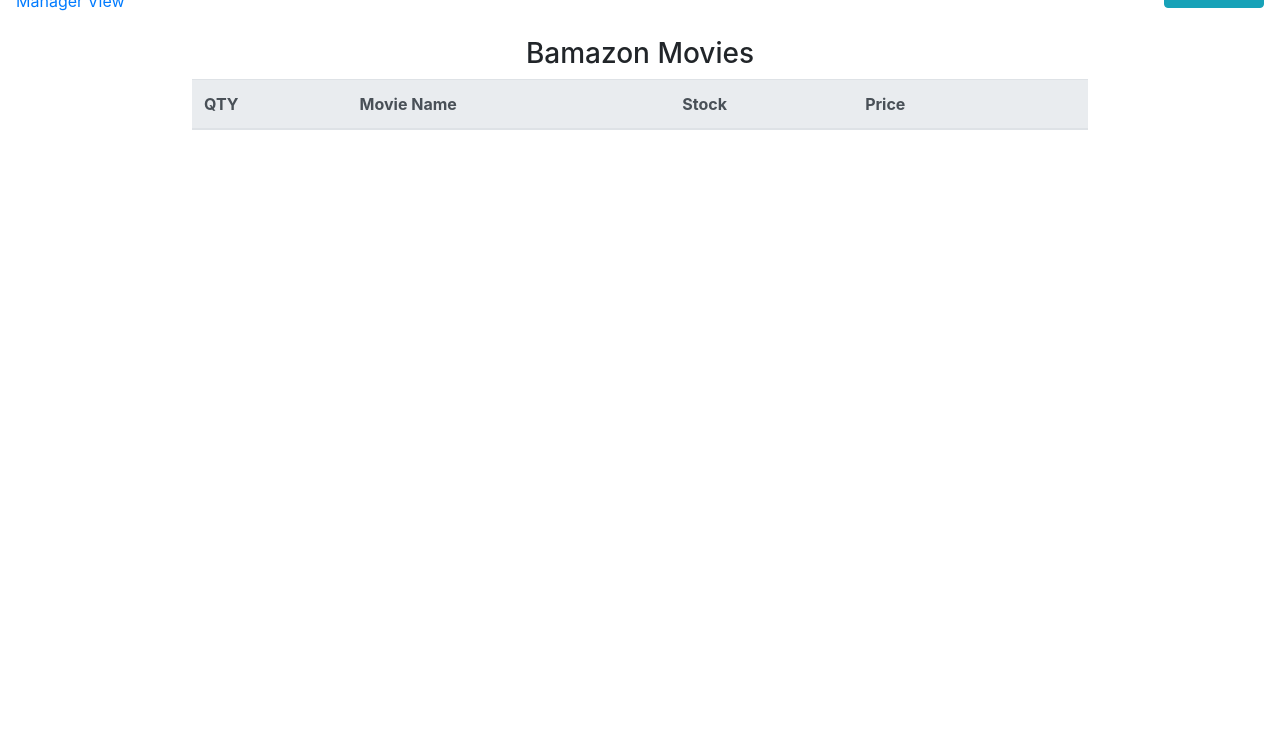
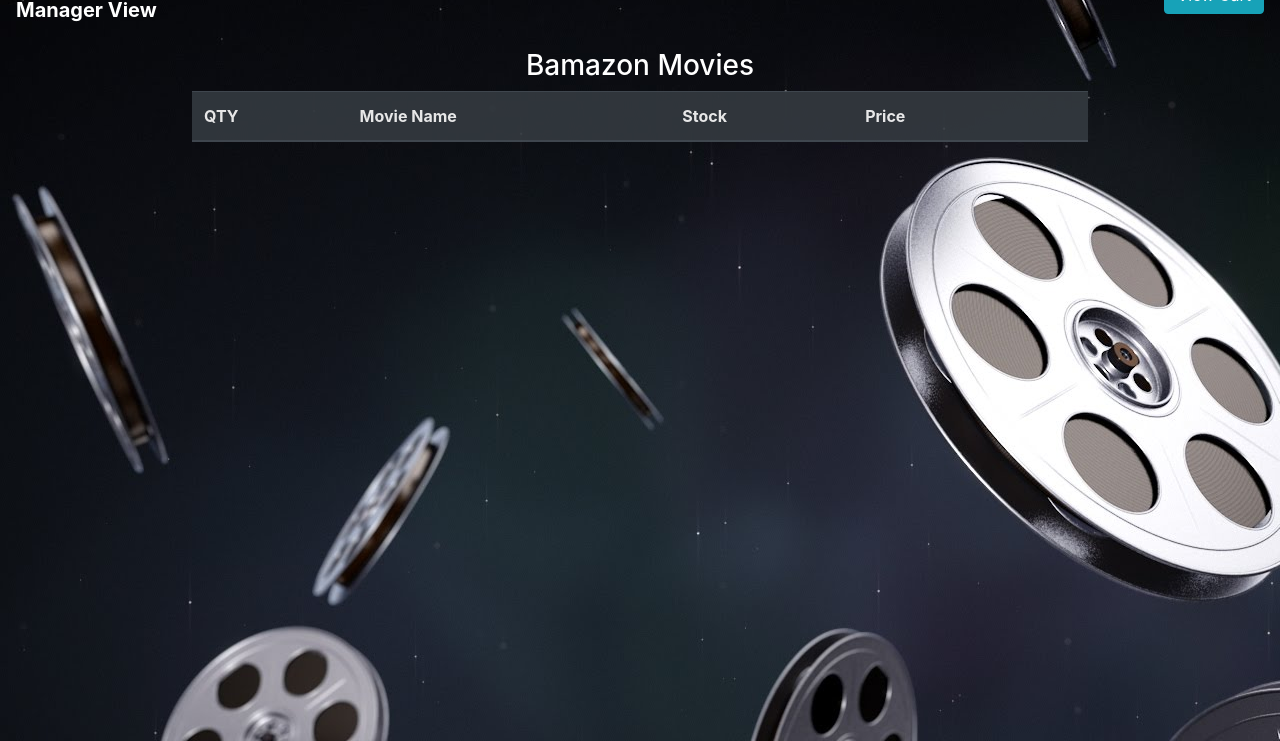
Before and after one commit to gbaek3/Bamazon, a website: page public/index.html in a window 1280 px wide. Shown: the part 59-800 px from the top of the page. Drawn offline with nearby package versions, Linux system fonts and the light colour scheme; no server answers.

Commit message:
added background

```diff
--- a/public/css/style.css
+++ b/public/css/style.css
@@ -7,6 +7,7 @@ section,
 h1,
 h3{
     text-align:center;
+    color:white;
 }
 .inputbox{
     width:50px;
@@ -18,8 +19,26 @@ h3{
 ul {
     list-style-type: none;
     padding:0;
-  }
+}
 
-  .btn-group{
-      margin-left:10px;
-  }
+.btn-group{
+    margin-left:10px;
+}
+
+body{
+    background-image: url("../bg.jpg");
+    background-repeat:no-repeat;
+}
+
+#movielist,
+#maincontent{
+    background-color:rgb(54, 53, 53);
+    opacity:.9;
+    color:white;
+}
+
+li,a{
+    font-size:20px;
+    font-weight:bold;
+    color:white;
+}
--- a/public/index.html
+++ b/public/index.html
@@ -90,7 +90,7 @@
 
     <h3>Bamazon Movies</h3>
     <table class="table" id="maincontent">
-        <thead class="thead-light">
+        <thead class="thead-dark">
             <tr>
                 <th>QTY</th>
                 <th>Movie Name</th>
```
Also changed, not shown: public/manager.html (+4 -4 lines), public/bg.jpg (added).
